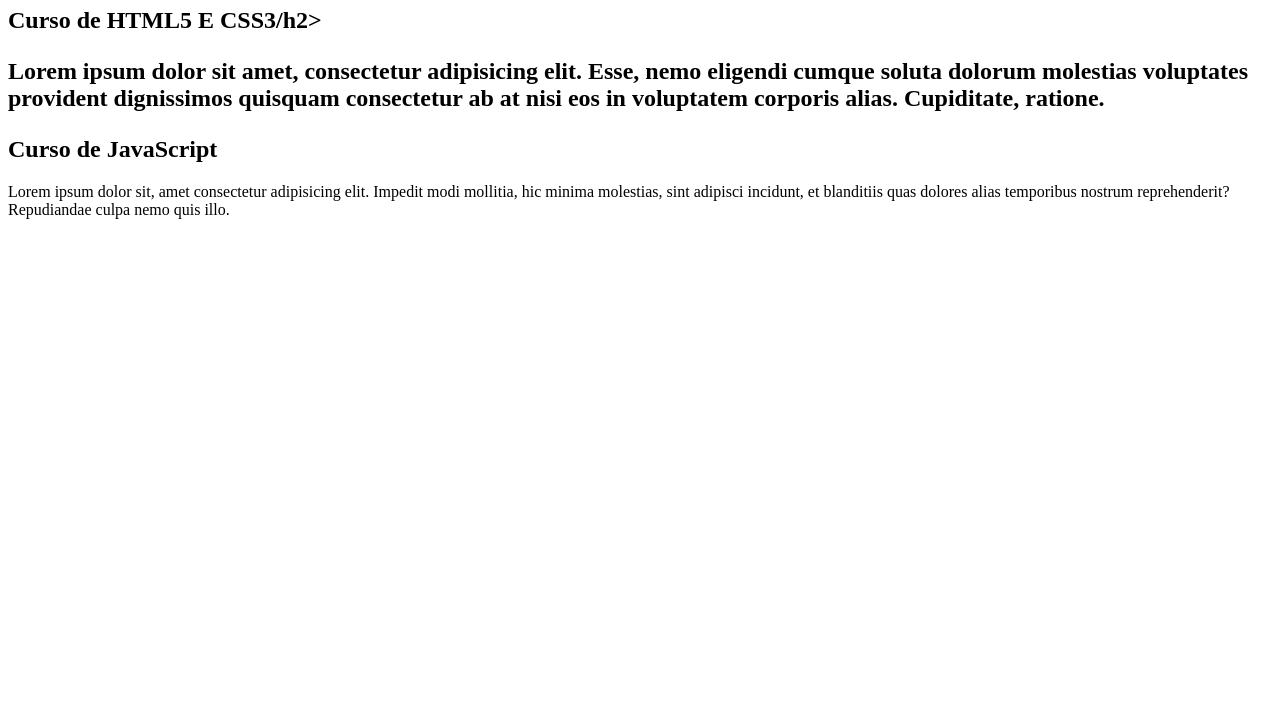
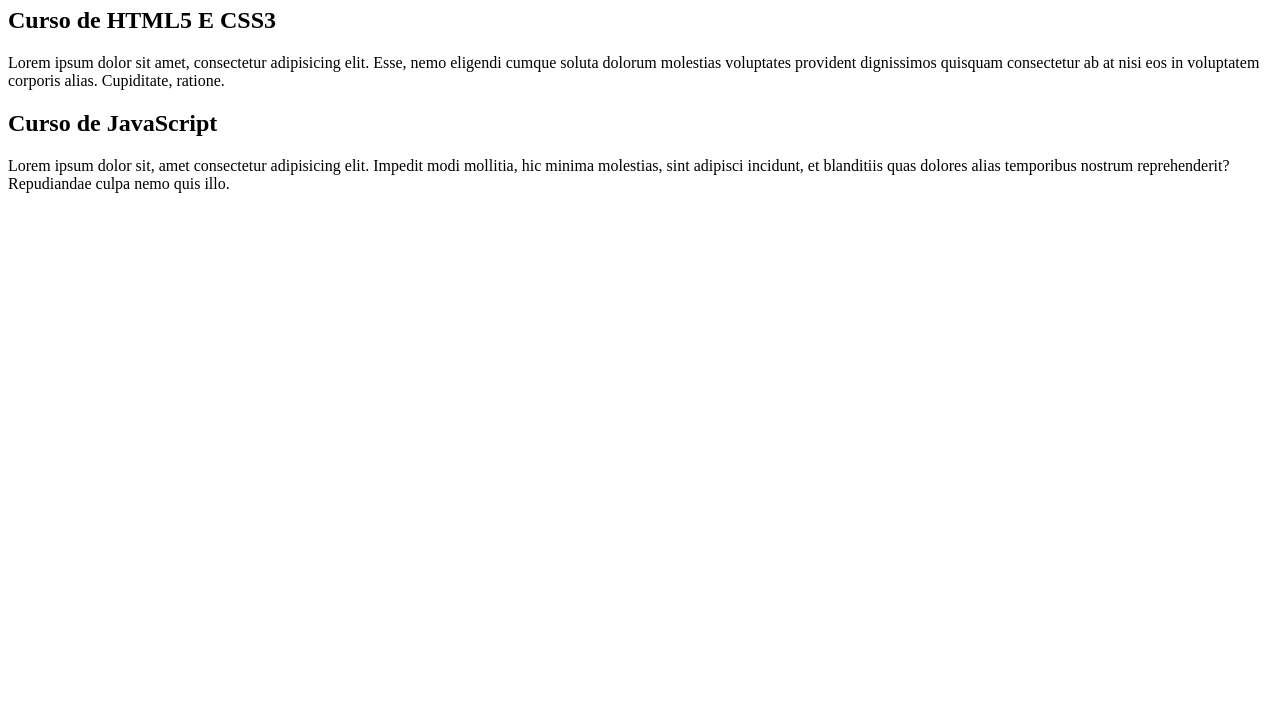
Before and after one commit to Eli4kim/Projeto-Site, a plain HTML site: page index.html in a window 1280 px wide. Shown: the part 73-800 px from the top of the page. Drawn offline with Linux system fonts and the light colour scheme.

Commit message:
Update index.html

```diff
--- a/index.html
+++ b/index.html
@@ -12,12 +12,22 @@
         <h1>Cursos Grates</h1>
       </header>
       <article>
-        <h2>Curso de HTML5 E CSS3/h2>
-        <p>Lorem ipsum dolor sit amet, consectetur adipisicing elit. Esse, nemo eligendi cumque soluta dolorum molestias voluptates provident dignissimos quisquam consectetur ab at nisi eos in voluptatem corporis alias. Cupiditate, ratione.</p>
+        <h2>Curso de HTML5 E CSS3</h2>
+        <p>
+          Lorem ipsum dolor sit amet, consectetur adipisicing elit. Esse, nemo
+          eligendi cumque soluta dolorum molestias voluptates provident
+          dignissimos quisquam consectetur ab at nisi eos in voluptatem corporis
+          alias. Cupiditate, ratione.
+        </p>
       </article>
       <article>
         <h2>Curso de JavaScript</h2>
-        <p>Lorem ipsum dolor sit, amet consectetur adipisicing elit. Impedit modi mollitia, hic minima molestias, sint adipisci incidunt, et blanditiis quas dolores alias temporibus nostrum reprehenderit? Repudiandae culpa nemo quis illo.</p>
+        <p>
+          Lorem ipsum dolor sit, amet consectetur adipisicing elit. Impedit modi
+          mollitia, hic minima molestias, sint adipisci incidunt, et blanditiis
+          quas dolores alias temporibus nostrum reprehenderit? Repudiandae culpa
+          nemo quis illo.
+        </p>
       </article>
     </main>
   </body>
```
